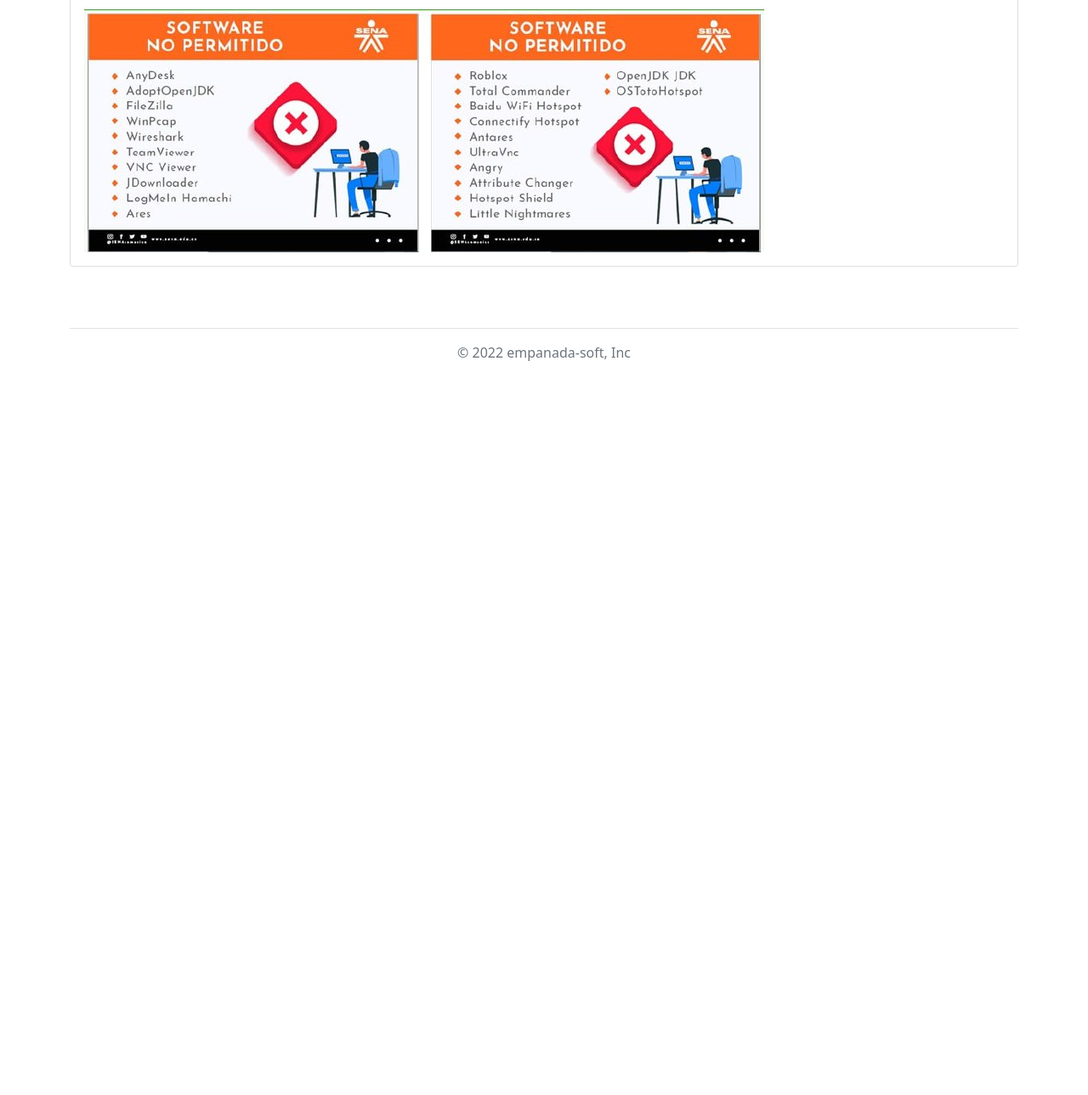
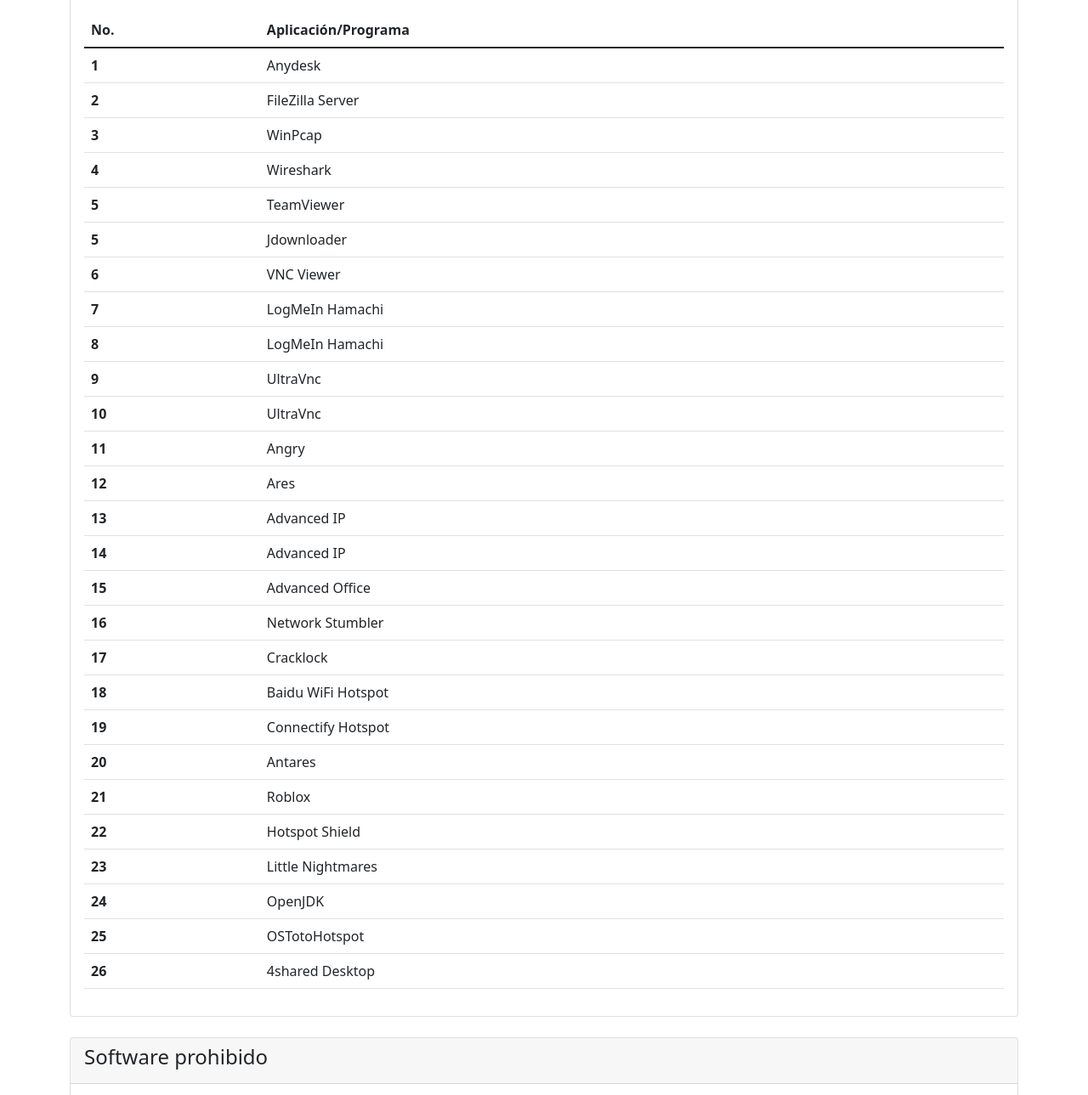
Before and after one commit to jicaicedos/webplantillaincidentes, a website: page pages/software.html in a window 1280 px wide. Shown: the part 493-1782 px from the top of the page at 85% size. Before the commit the page ends 976 px from the top, so only its background shows below. Drawn offline with nearby package versions, Linux system fonts and the light colour scheme.

Commit message:
Lista actualizada Software prohibido

```diff
--- a/pages/software.html
+++ b/pages/software.html
@@ -65,6 +65,133 @@
     <br>
     <div class="card">
       <div class="card-header">
+        <h3>Software prohibido</h3>
+      </div>
+      <div class="card-body">
+        <table class="table">
+          <thead class="thead-dark">
+            <tr>
+              <th scope="col">No.</th>
+              <th scope="col">Aplicación/Programa</th>
+            </tr>
+          </thead>
+          <tbody>
+            <tr>
+              <th scope="row">1</th>
+              <td>Anydesk</td>
+            </tr>
+            <tr>
+              <th scope="row">2</th>
+              <td>FileZilla Server</td>
+            </tr>
+            <tr>
+              <th scope="row">3</th>
+              <td>WinPcap</td>
+            </tr>
+            <tr>
+              <th scope="row">4</th>
+              <td>Wireshark</td>
+            </tr>
+            <tr>
+              <th scope="row">5</th>
+              <td>TeamViewer</td>
+            </tr>
+            <tr>
+              <th scope="row">5</th>
+              <td>Jdownloader</td>
+            </tr>
+            <tr>
+              <th scope="row">6</th>
+              <td>VNC Viewer</td>
+            </tr>
+            <tr>
+              <th scope="row">7</th>
+              <td>LogMeIn Hamachi</td>
+            </tr>
+            <tr>
+              <th scope="row">8</th>
+              <td>LogMeIn Hamachi</td>
+            </tr>
+            <tr>
+              <th scope="row">9</th>
+              <td>UltraVnc</td>
+            </tr>
+            <tr>
+              <th scope="row">10</th>
+              <td>UltraVnc</td>
+            </tr>
+            <tr>
+              <th scope="row">11</th>
+              <td>Angry</td>
+            </tr>
+            <tr>
+              <th scope="row">12</th>
+              <td>Ares</td>
+            </tr>
+            <tr>
+              <th scope="row">13</th>
+              <td>Advanced IP</td>
+            </tr>
+            <tr>
+              <th scope="row">14</th>
+              <td>Advanced IP</td>
+            </tr>
+            <tr>
+              <th scope="row">15</th>
+              <td>Advanced Office</td>
+            </tr>
+            <tr>
+              <th scope="row">16</th>
+              <td>Network Stumbler</td>
+            </tr>
+            <tr>
+              <th scope="row">17</th>
+              <td>Cracklock</td>
+            </tr>
+            <tr>
+              <th scope="row">18</th>
+              <td>Baidu WiFi Hotspot</td>
+            </tr>
+            <tr>
+              <th scope="row">19</th>
+              <td>Connectify Hotspot</td>
+            </tr>
+            <tr>
+              <th scope="row">20</th>
+              <td>Antares</td>
+            </tr>
+            <tr>
+              <th scope="row">21</th>
+              <td>Roblox</td>
+            </tr>
+            <tr>
+              <th scope="row">22</th>
+              <td>Hotspot Shield</td>
+            </tr>
+            <tr>
+              <th scope="row">23</th>
+              <td>Little Nightmares</td>
+            </tr>
+            <tr>
+              <th scope="row">24</th>
+              <td>OpenJDK</td>
+            </tr>
+            <tr>
+              <th scope="row">25</th>
+              <td>OSTotoHotspot</td>
+            </tr>
+            <tr>
+              <th scope="row">26</th>
+              <td>4shared Desktop</td>
+            </tr>
+          </tbody>
+        </table>
+      </div>
+    </div>
+        <!--  -->
+    <br>
+    <div class="card">
+      <div class="card-header">
         <h4>Software prohibido</h4>
       </div>
       <div class="card-body">
```
